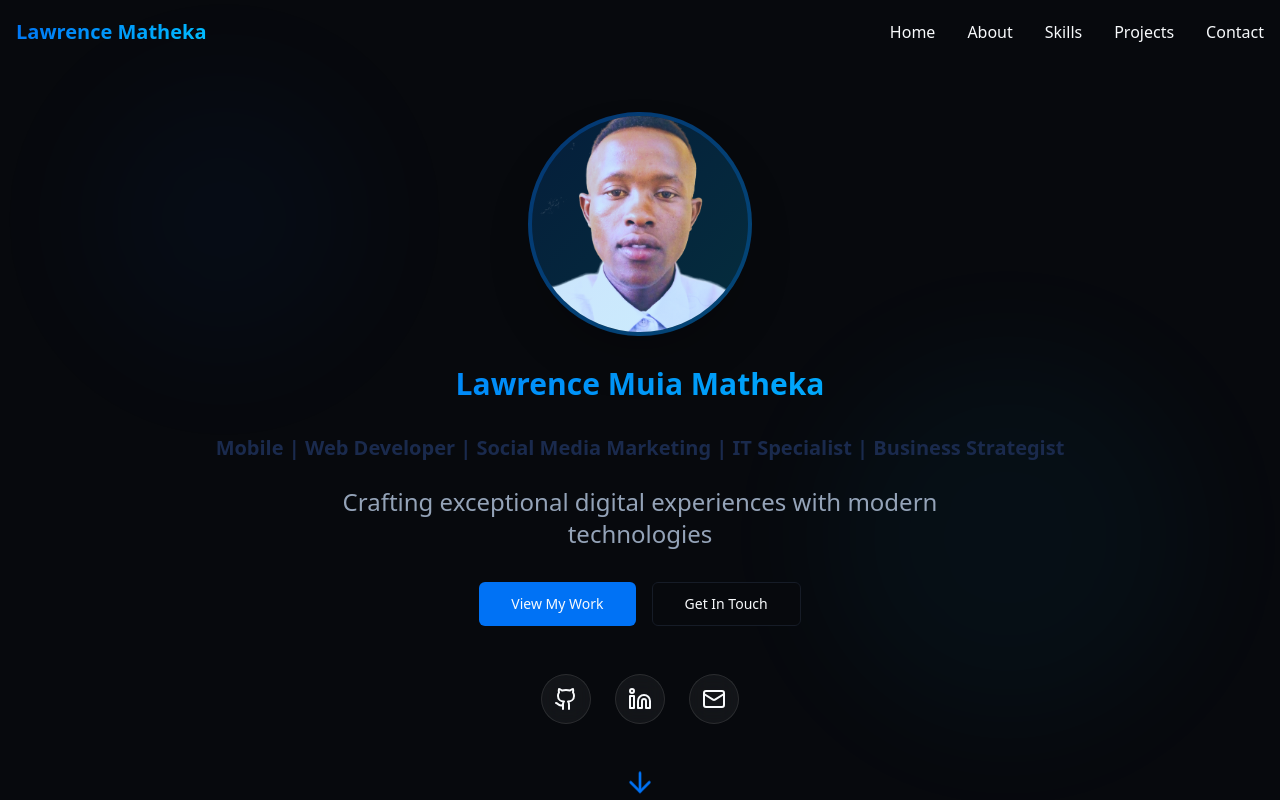
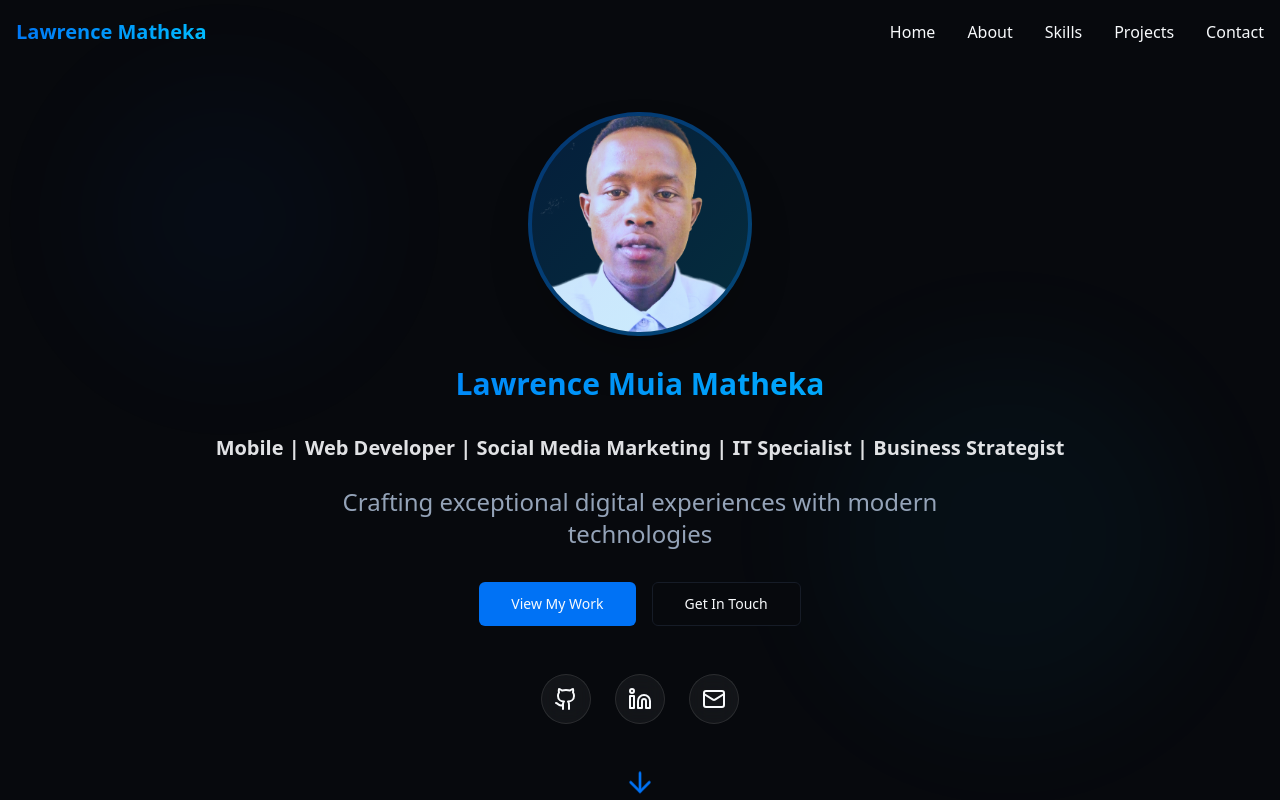
Before and after one commit to mathekalawrence/muiamathekaportfolio, a React (Vite) app: page / in a window 1280 px wide. Shown: the top 800 px of the page. Built offline with nearby package versions, Linux system fonts and the light colour scheme.

Commit message:
Update hero heading color
Make the heading below the name Lawrence Muia Matheka brighter and clearer.

```diff
--- a/src/components/Hero.tsx
+++ b/src/components/Hero.tsx
@@ -38,7 +38,7 @@ const Hero = () => {
             </h2>
           </div>
 
-          <h1 className="text-lg md:text-xl font-bold mb-6 leading-tight" style={{ color: 'hsl(220, 50%, 20%)' }}>
+          <h1 className="text-lg md:text-xl font-bold mb-6 leading-tight text-foreground/90">
             Mobile | Web Developer | Social Media Marketing | IT Specialist | Business Strategist
           </h1>
 
```
